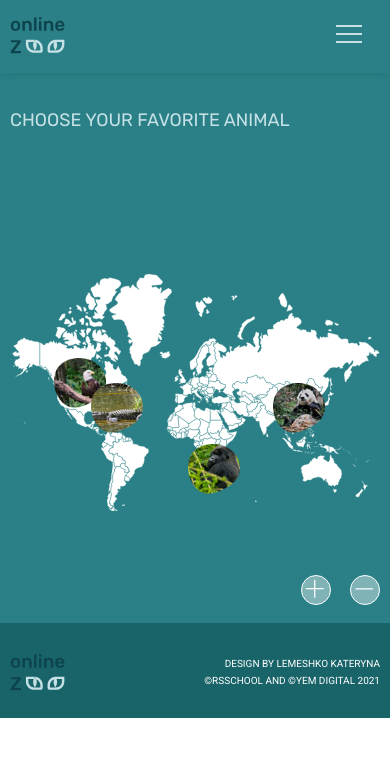
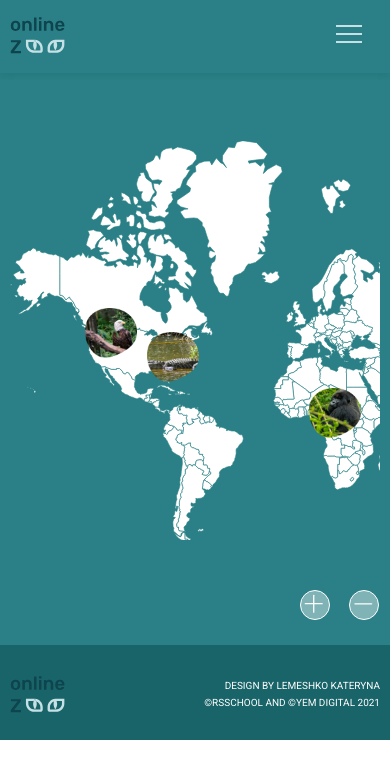
Before and after one commit to Veronchi/zoo-project, a website built with webpack: page map-page.html in a window 390 px wide. Built offline with nearby package versions, Linux system fonts and the light colour scheme.

Commit message:
feat: add media-query for 320px

```diff
--- a/map-page.html
+++ b/map-page.html
@@ -84,6 +84,7 @@
                 <h2 class="map__title">
                   Choose your favorite Animal
                 </h2>
+                <div class="map__wrapper">
                 <div class="map__img">
                   <a class="map__link eagle" href="#">
                     <img src="./src/img/animals-item-eagle.png" alt="eagle__link">
@@ -97,12 +98,14 @@
                   <a class="map__link panda" href="#">
                     <img src="./src/img/animals-item-panda.png" alt="panda__link">
                   </a>
-                  <!-- <img src="./src/img/map-img.svg" alt="map"> -->
-                  <div class="map__img-controls">
-                    <button class="control plus"></button>
-                    <button class="control minus"></button>
-                  </div>
                 </div>
+              </div>
+
+              <div class="map__img-controls">
+                <button class="control plus"></button>
+                <button class="control minus"></button>
+              </div>
+
               </div>
             </div>
           </article>
--- a/src/css/mapp.css
+++ b/src/css/mapp.css
@@ -4,6 +4,7 @@
 
 .map__inner {
   padding-bottom: 16px;
+  position: relative;
 }
 
 .map__title {
@@ -21,7 +22,7 @@
 
 .map__img {
   position: relative;
-  max-width: 100%;
+  max-width: 1420px;
   height: 912px;
   background-image: url("../img/map-img.svg");
   background-repeat: no-repeat;
@@ -31,7 +32,7 @@
 
 .map__link.eagle {
   position: absolute;
-  top: 40%;
+  top: 41%;
   left: 12%;
 }
 
@@ -50,13 +51,13 @@
 .map__link.panda {
   position: absolute;
   top: 44%;
-  left: 72%;
+  left: 73%;
 }
 
 .map__img-controls {
   position: absolute;
   right: 0;
-  bottom: 0;
+  bottom: 25px;
 }
 
 .map__img-controls .control {
--- a/src/css/media-map.css
+++ b/src/css/media-map.css
@@ -17,6 +17,7 @@
 @media (max-width: 1200px) {
   .map__img {
     height: 685px;
+    margin-bottom: 60px;
   }
   .search__btn {
     right: 8%;
@@ -50,6 +51,7 @@
 @media (min-width: 900px) and (max-width: 1199px) {
   .map__img {
     height: 685px;
+    margin-bottom: 0;
   }
 
   .map__link.eagle {
@@ -95,7 +97,8 @@
   }
 
   .map__img {
-    height: 430px;
+    height: 400px;
+    margin-bottom: 50px;
   }
 
   .map__title {
@@ -108,23 +111,35 @@
     width: 52px;
     height: 50px;
   }
+
+  .map__img-controls {
+    right: 10px;
+    bottom: 20px;
+  }
 }
 
-/* @media (min-width: 320px) and (max-width: 639px) {
+@media (min-width: 320px) and (max-width: 639px) {
+  .map__inner {
+    padding-bottom: 23px;
+    padding-top: 60px;
+  }
+
   .map__title {
     display: none;
   }
 
-  .map__img {
-    height: 490px;
-    max-width: unset;
-    overflow-y: scroll;
-    background-image: none;
+  .map__wrapper {
+    overflow-x: scroll;
   }
 
-  .map__img img{
+  .map__img {
     width: 622px;
-    height: 386px;
+    max-width: unset;
   }
 
-} */
+  .map__img-controls {
+    position: unset;
+    width: 80px;
+    margin-left: auto;
+  }
+}
```
